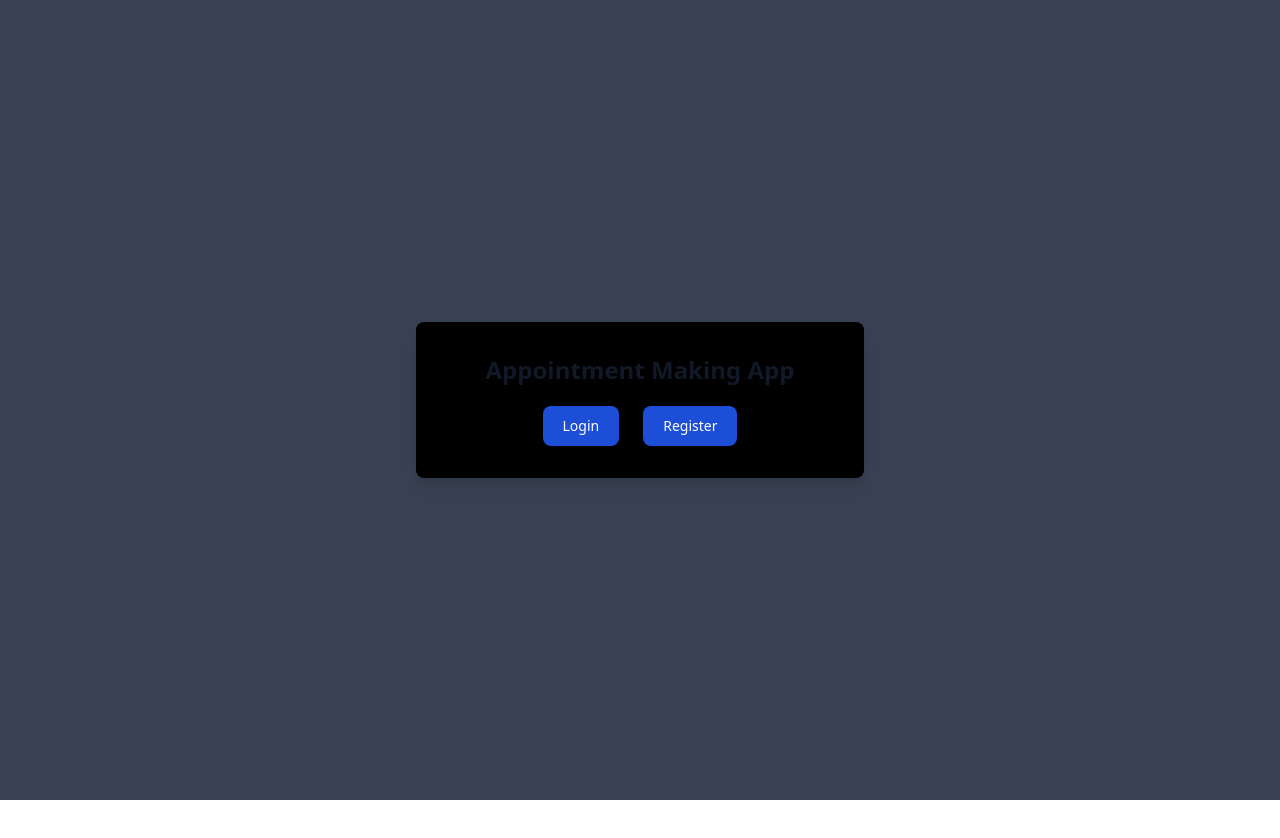
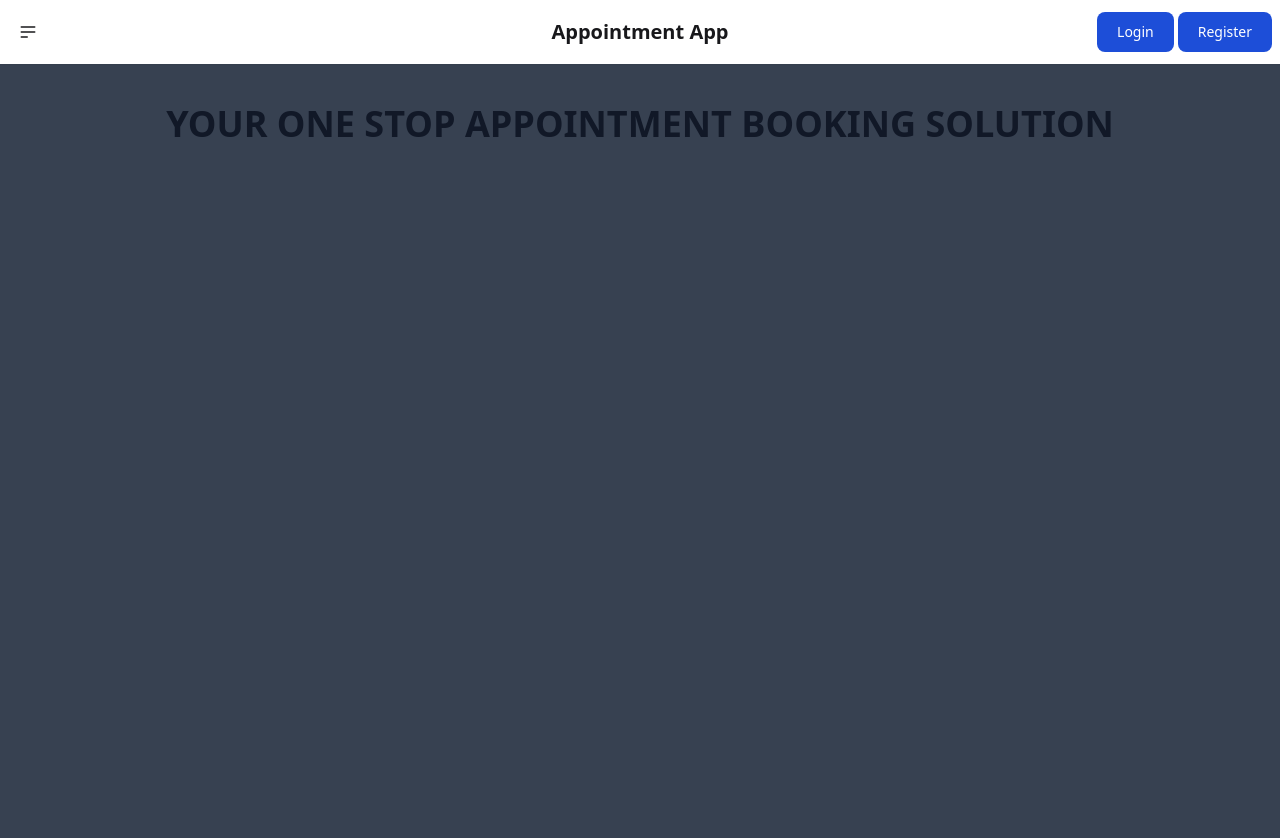
Before and after one commit to prateek-balani/appointment-app, a React (Create React App) app in the folder frontend/: page / in a window 1280 px wide. Shown: the top 838 px of the page. Before the commit the page ends 800 px from the top, so only its background shows below. Built offline with nearby package versions, Linux system fonts and the light colour scheme.

Commit message:
made changes ot navbar and landing page ui wise

```diff
--- a/frontend/postcss.config.js
+++ /dev/null
@@ -1,6 +0,0 @@
-module.exports = {
-  plugins: {
-    tailwindcss: {},
-    autoprefixer: {},
-  },
-}
--- a/frontend/src/App.jsx
+++ b/frontend/src/App.jsx
@@ -6,16 +6,20 @@
 import Login from "./pages/login.jsx";
 import Register from "./pages/register.jsx";
 import Appointments from "./pages/appointments.jsx";
+import Navbar from './components/navbar.jsx';
 
 const App = () => {
   return (
     <Router>
+      <>
+      <Navbar />
       <Routes>
         <Route path="/" element={<Landing />} />
         <Route path="/login" element={<Login />} />
         <Route path="/register" element={<Register />} />
         <Route path="/appointments" element={<Appointments />} />
       </Routes>
+      </>
     </Router>
   );
 };
--- /dev/null
+++ b/frontend/src/components/navbar.jsx
@@ -0,0 +1,40 @@
+import { Link } from 'react-router-dom';
+
+const Navbar = () => {
+    return (
+        <>
+            <div className='navbar bg-white shadow-sm'>
+                <div className='navbar-start'>
+                    <div className="dropdown">
+                        <div tabIndex={0} role="button" className="btn btn-ghost btn-circle">
+                            <svg xmlns="http://www.w3.org/2000/svg" className="h-5 w-5" fill="none" viewBox="0 0 24 24" stroke="currentColor"> <path strokeLinecap="round" strokeLinejoin="round" strokeWidth="2" d="M4 6h16M4 12h16M4 18h7" /> </svg>
+                        </div>
+                        <ul
+                            tabIndex={0}
+                            className="menu menu-sm dropdown-content bg-white rounded-box z-1 mt-3 w-52 p-2 shadow">
+                            <li><a>Homepage</a></li>
+                            <li><a>Portfolio</a></li>
+                            <li><a>About</a></li>
+                        </ul>
+                    </div>
+
+                </div>
+                <div className="navbar-center">
+                    <Link to='/' className="btn btn-ghost text-xl">Appointment App</Link>
+                </div>
+                <div className="navbar-end">
+                    <div className='space-x-1'>
+                    <Link to="/login">
+                        <button className="text-white bg-blue-700 hover:bg-blue-800 focus:ring-4 focus:outline-none focus:ring-blue-300 font-medium rounded-lg text-sm w-full sm:w-auto px-5 py-2.5 text-center dark:bg-blue-600 dark:hover:bg-blue-700 dark:focus:ring-blue-800">Login</button>
+                    </Link>
+                    <Link to="/register">
+                        <button className="text-white bg-blue-700 hover:bg-blue-800 focus:ring-4 focus:outline-none focus:ring-blue-300 font-medium rounded-lg text-sm w-full sm:w-auto px-5 py-2.5 text-center dark:bg-blue-600 dark:hover:bg-blue-700 dark:focus:ring-blue-800">Register</button>
+                    </Link>
+                    </div>
+                </div>
+
+            </div>
+        </>
+    )
+}
+export default Navbar;
--- a/frontend/src/pages/landing.jsx
+++ b/frontend/src/pages/landing.jsx
@@ -1,20 +1,13 @@
 import React from 'react';
 import { Link } from 'react-router-dom';
 
+
 const Landing = () => {
     return (
-        <section className="flex items-center justify-center h-screen bg-gray-700">
-            <div className="w-full max-w-md p-8 space-y-5 bg-black rounded-lg shadow-lg dark:bg-gray-800">
-                <h1 className="text-2xl font-semibold text-center text-gray-900 dark:text-white">Appointment Making App</h1>
-                <div className="flex space-x-6 justify-center">
-                    <Link to="/login">
-                        <button className="text-white bg-blue-700 hover:bg-blue-800 focus:ring-4 focus:outline-none focus:ring-blue-300 font-medium rounded-lg text-sm w-full sm:w-auto px-5 py-2.5 text-center dark:bg-blue-600 dark:hover:bg-blue-700 dark:focus:ring-blue-800">Login</button>
-                    </Link>
-                    <Link to="/register">
-                        <button className="text-white bg-blue-700 hover:bg-blue-800 focus:ring-4 focus:outline-none focus:ring-blue-300 font-medium rounded-lg text-sm w-full sm:w-auto px-5 py-2.5 text-center dark:bg-blue-600 dark:hover:bg-blue-700 dark:focus:ring-blue-800">Register</button>
-                    </Link>
-                </div>
-            </div>
+        <section className="flex pt-10 justify-center h-screen bg-gray-700">
+
+            <h1 className='text-4xl font-bold text-gray-900 dark:text-white'>YOUR ONE STOP APPOINTMENT BOOKING SOLUTION</h1>
+
         </section>
     );
 }
```
Also changed, not shown: frontend/public/stock-img.jpg (added), 1 other file (tests, documents, lock files or other folders).
